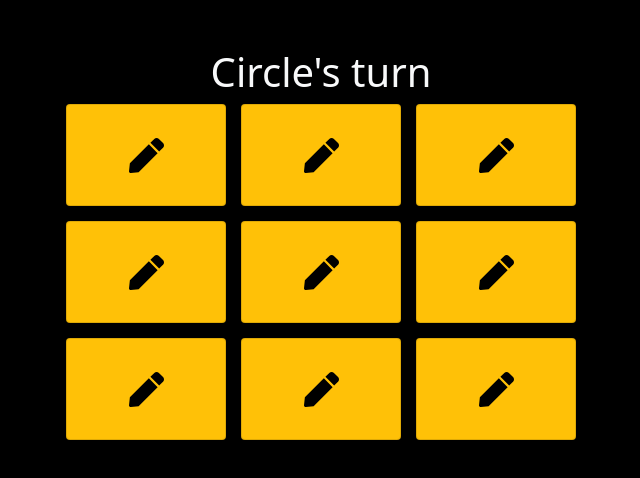
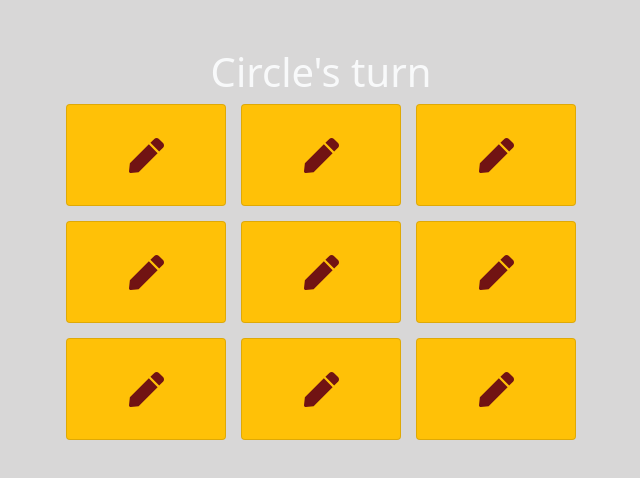
Before and after one commit to InfinityNaN/Tic_Tok_Toe, a React (Create React App) app: page / in a window 1280 px wide. Shown: the top 478 px of the page, without its empty margins (319-959 px from the left). Built offline with nearby package versions, Linux system fonts and the light colour scheme.

Commit message:
Narayan Color Code Updated

```diff
--- a/src/style.css
+++ b/src/style.css
@@ -1,20 +1,20 @@
-body{
-    background: #000000;
+body {
+	background: #d8d7d7;
 }
-.grid{
+.grid {
 	display: grid;
 	grid-template-columns: 1fr 1fr 1fr;
 	grid-gap: 15px;
 }
 
-.box{
+.box {
 	width: auto;
 	height: 100px;
 	display: flex;
 	justify-content: center;
 	align-items: center;
 }
-.icon{
-    font-size:35px;
-    color: #000000;
+.icon {
+	font-size: 35px;
+	color: #711313;
 }
```
Lines whose indentation alone changed are shown as unchanged.
